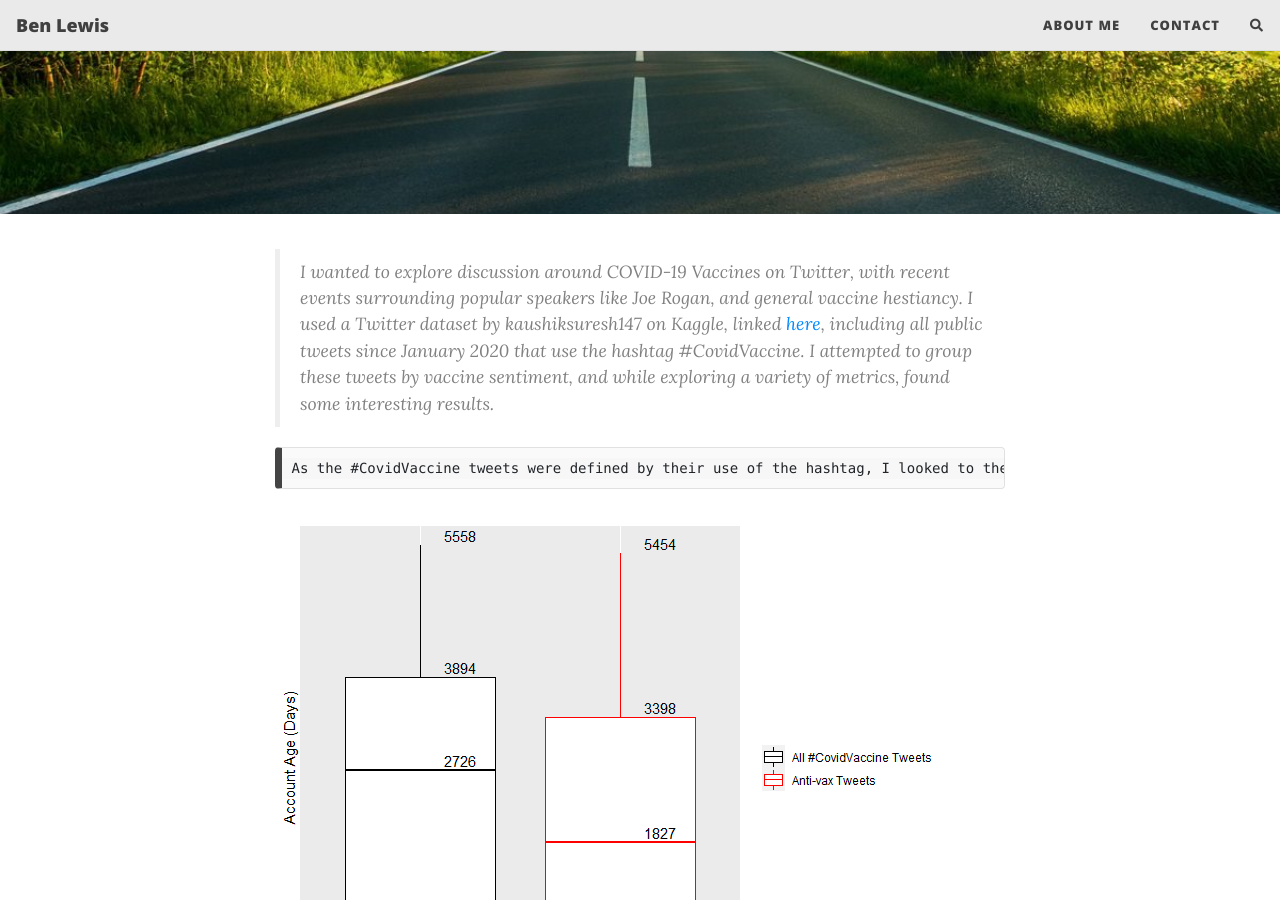
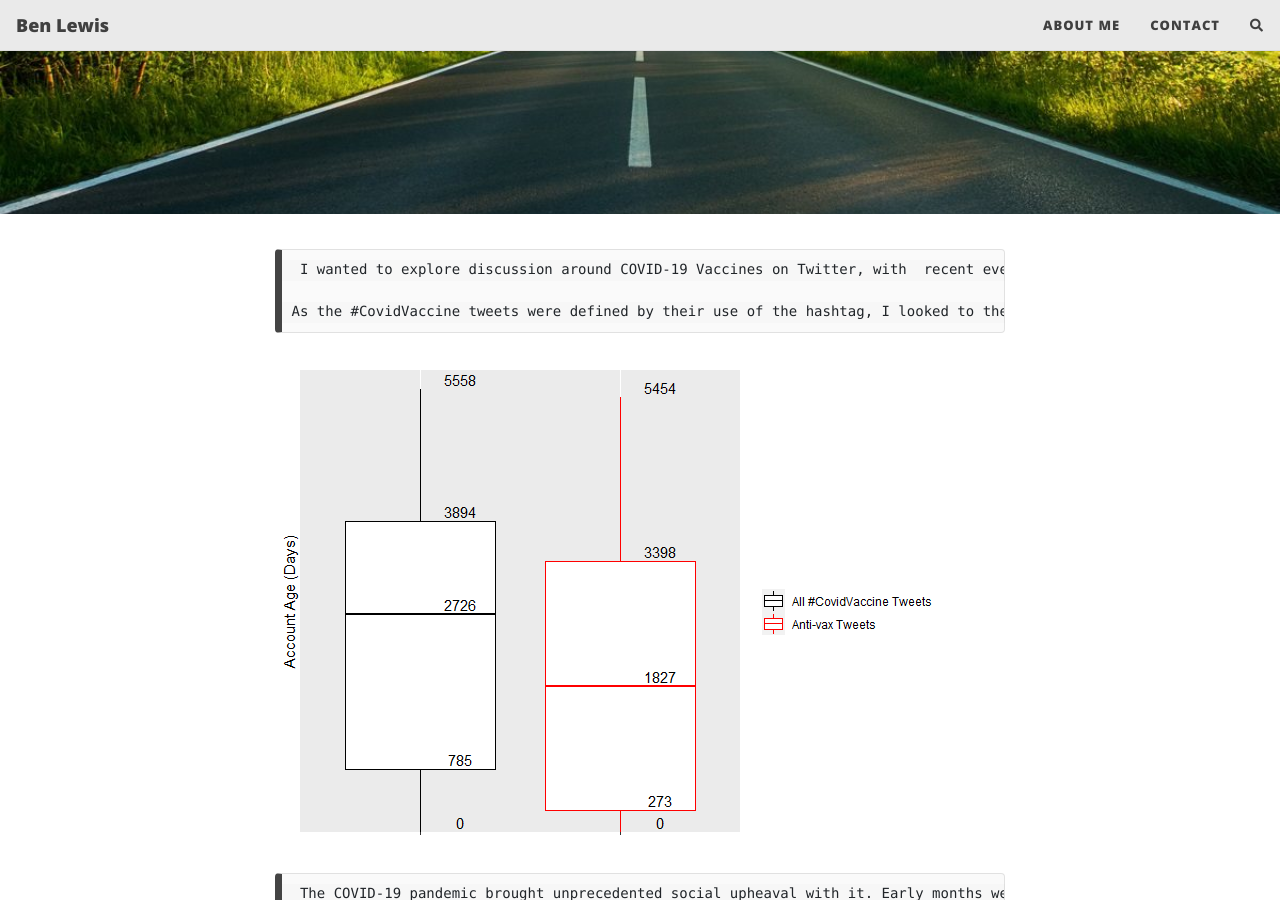
Before and after one commit to BenLewis42/BenLewis42.github.io, a Jekyll site: the page built from _posts/2022-02-12-rmd_post.md, in a window 1280 px wide and 900 px high, scrolled down 439 px. Built offline with Jekyll 4.4.1, drawn with Linux system fonts in a browser that asks for light colours; nearby versions of some CDN libraries; comment, search, counter and statistics services are not loaded.

Commit message:
2 spaces

```diff
--- a/_posts/2022-02-12-rmd_post.md
+++ b/_posts/2022-02-12-rmd_post.md
@@ -8,7 +8,7 @@ share-img: /assets/img/vaccine.jpg
 tags: [books, test]
 ---
 
-> I wanted to explore discussion around COVID-19 Vaccines on Twitter, with
+     I wanted to explore discussion around COVID-19 Vaccines on Twitter, with
 recent events surrounding popular speakers like Joe Rogan, and general
 vaccine hestiancy. I used a Twitter dataset by kaushiksuresh147 on Kaggle,
 linked [here](https://www.kaggle.com/kaushiksuresh147/covidvaccine-tweets), including all public tweets
```
